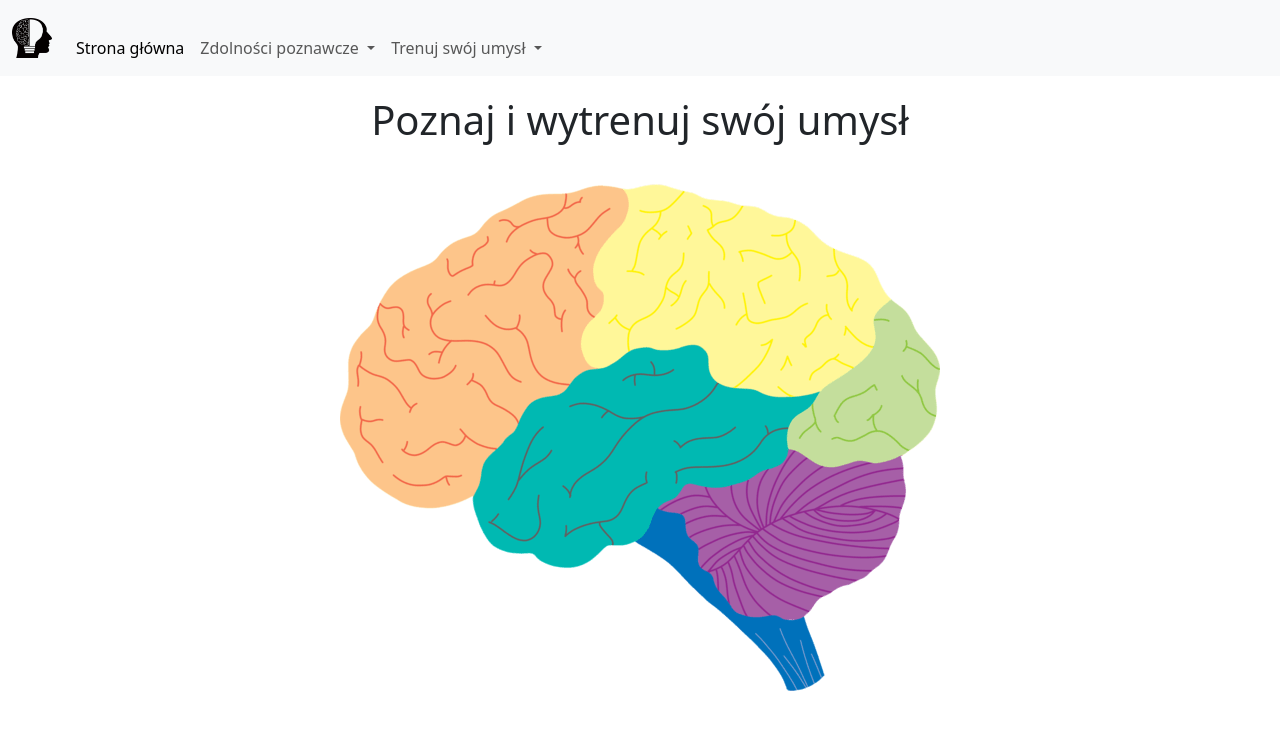
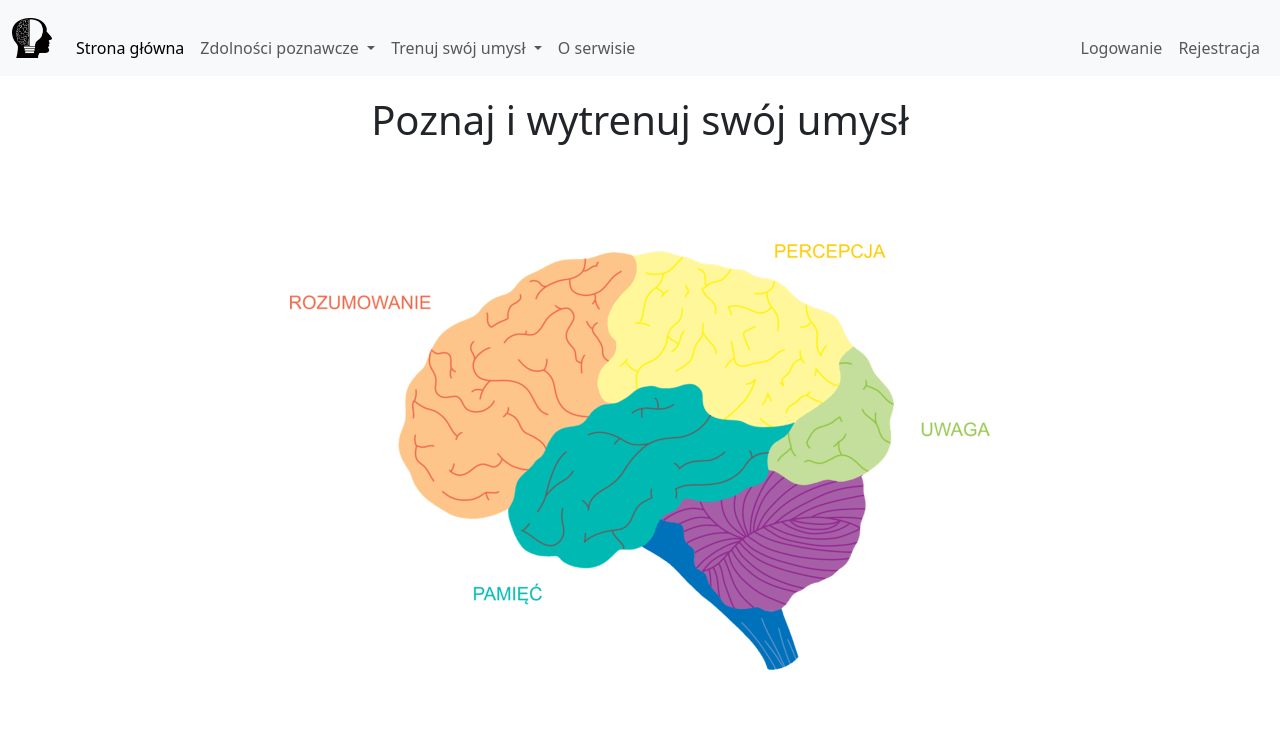
Before and after one commit to kaDebowska/brain_games, a Flask app: page / in a window 1280 px wide. Shown: the top 730 px of the page. Run offline with Flask 3, Linux system fonts and the light colour scheme.

Commit message:
complite navbar

```diff
--- a/static/style.css
+++ b/static/style.css
@@ -1,6 +1,11 @@
+/*body{*/
+/*    background-color: black;*/
+/*}*/
+
 h1, h2{
     text-align: center;
     margin-top: 20px;
+    /*color: white;*/
 
 }
 
@@ -107,14 +112,14 @@ a{
     margin-right: 5%;
 }
 
-@media (max-width: 600px){
+@media (max-width: 800px){
     .image{
         width: 90%;
     }
 }
 
 .home_img {
-    margin-top: 40px;
+    margin-top: 100px;
     position: relative;
 }
 
--- a/templates/base.html
+++ b/templates/base.html
@@ -15,7 +15,7 @@
     <nav class="navbar navbar-expand-lg bg-body-tertiary">
       <div class="container-fluid">
         <a class="navbar-brand" href="{{ url_for('home') }}">
-            <img src="{{ url_for('static', filename='/images/logo.webp') }}" alt="brain_logo" width="40" height="40">
+            <img src="{{ url_for('static', filename='/images/logo.webp') }}" alt="mózg_logo" width="40" height="40">
         </a>
         <button class="navbar-toggler" type="button" data-bs-toggle="collapse" data-bs-target="#navbarNavDropdown" aria-controls="navbarNavDropdown" aria-expanded="false" aria-label="Toggle navigation">
           <span class="navbar-toggler-icon"></span>
@@ -47,7 +47,18 @@
                 <li><a class="dropdown-item" href="{{ url_for("formula_start") }}">Rozumowanie</a></li>
               </ul>
             </li>
+              <li class="nav-item">
+                <a class="nav-link" href="#">O serwisie</a>
+            </li>
           </ul>
+          <ul class="navbar-nav ms-auto">
+            <li class="nav-item">
+              <a class="nav-link" href="#">Logowanie</a>
+            </li>
+            <li class="nav-item">
+              <a class="nav-link" href="#">Rejestracja</a>
+            </li>
+        </ul>
         </div>
       </div>
     </nav>
--- a/templates/home.html
+++ b/templates/home.html
@@ -2,7 +2,7 @@
 {% block body %}
     <h1>Poznaj i wytrenuj swój umysł</h1>
     <div class="home_img">
-        <img src="{{ url_for('static', filename='/images/brain_home.png') }}" class="image" alt="mózg_płaty" usemap="#image-map">
+        <img src="{{ url_for('static', filename='/images/brain_home1.png') }}" class="image" alt="mózg_płaty" usemap="#image-map">
         <map name="image-map">
             <area target="" alt="płat_czołowy" title="reasoning" href="" coords="128,299,90,311,52,297,27,275,14,245,19,195,23,172,41,137,63,111,104,78,138,55,167,39,194,24,219,18,254,15,270,13,242,86,250,105,235,145,229,183,181,221" shape="poly">
             <area target="" alt="płat_ciemieniowy" title="perception" href="" coords="250,167,251,147,272,127,272,107,268,85,278,55,294,25,307,7,339,11,372,19,407,28,436,37,460,44,480,65,515,80,534,105,529,157,499,187,443,206,383,195,357,150,313,155,280,169,264,179" shape="poly">
```
Also changed, not shown: static/images/brain_home.png (deleted), static/images/brain_home1.png (added), static/images/home.png (deleted).
